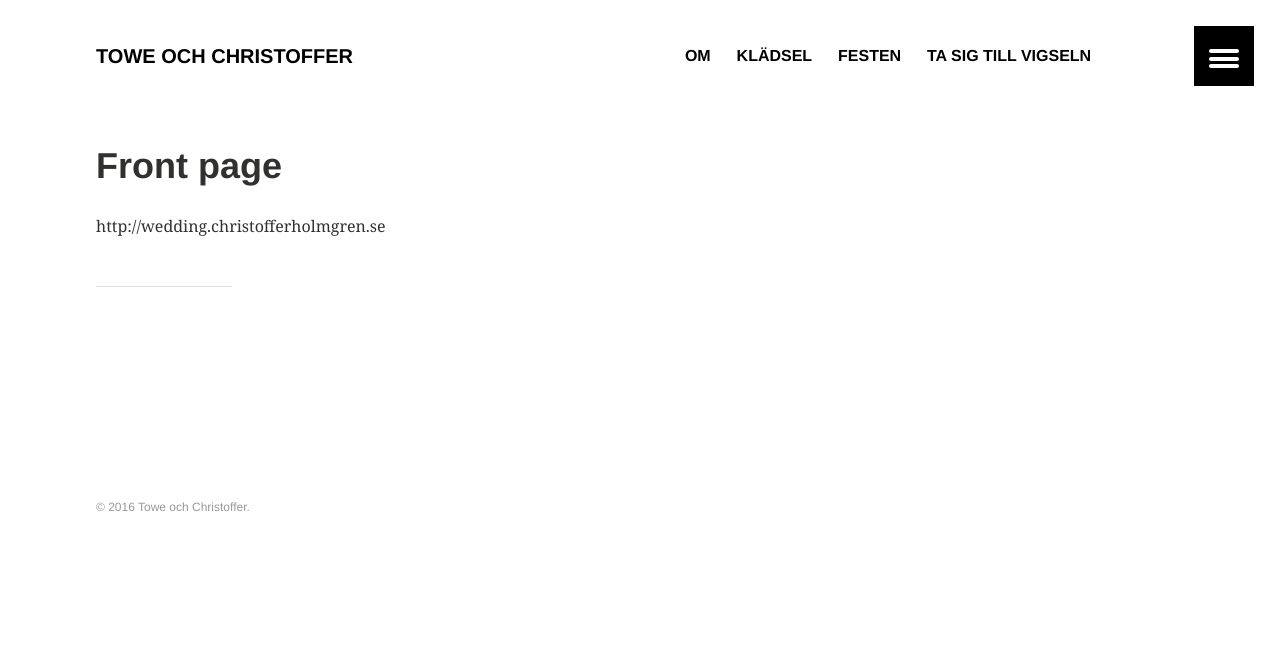
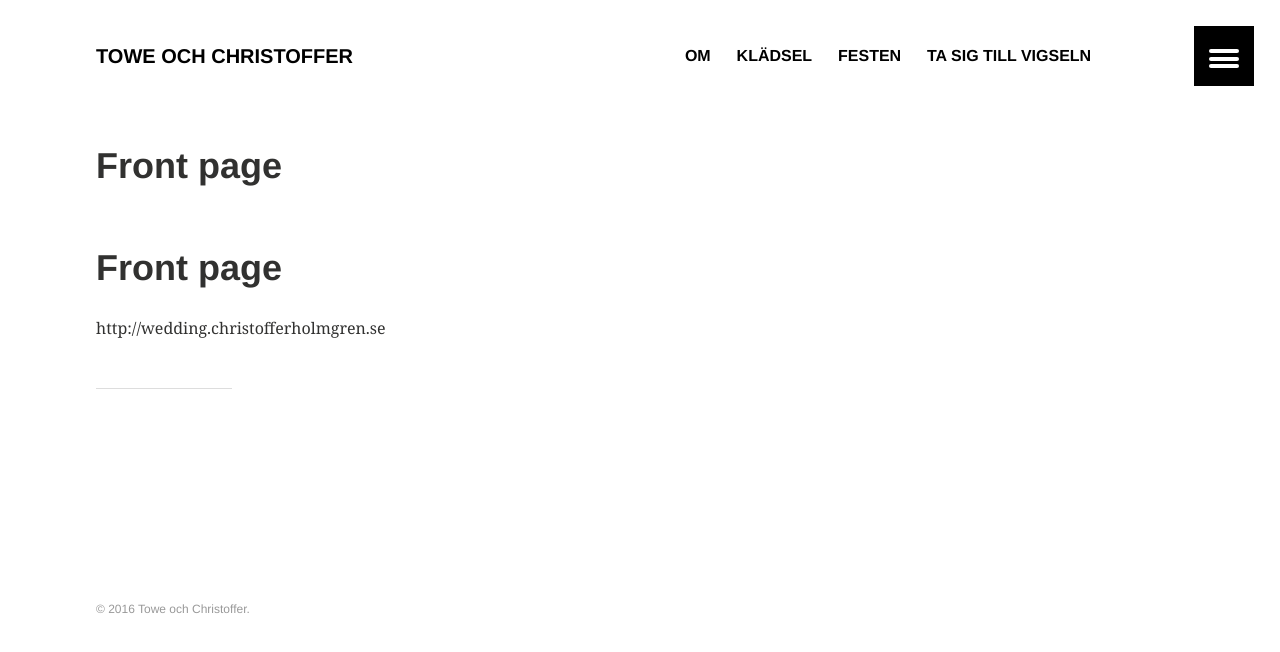
Before and after one commit to toweochchristoffer/wedding-page, a Jekyll site: the page built from index.md, in a window 1280 px wide. Shown: the top 652 px of the page. Built offline with Jekyll 4.4.1, drawn with Linux system fonts in a browser that asks for light colours.

Commit message:
Update index.md

```diff
--- a/index.md
+++ b/index.md
@@ -3,7 +3,7 @@ layout: article
 permalink: /
 title: "Front page"
 ---
-
+<h1>Front page</h1>
 <div class="tiles">
 {% for post in site.posts %}
 	{% include post-grid.html %}
```
